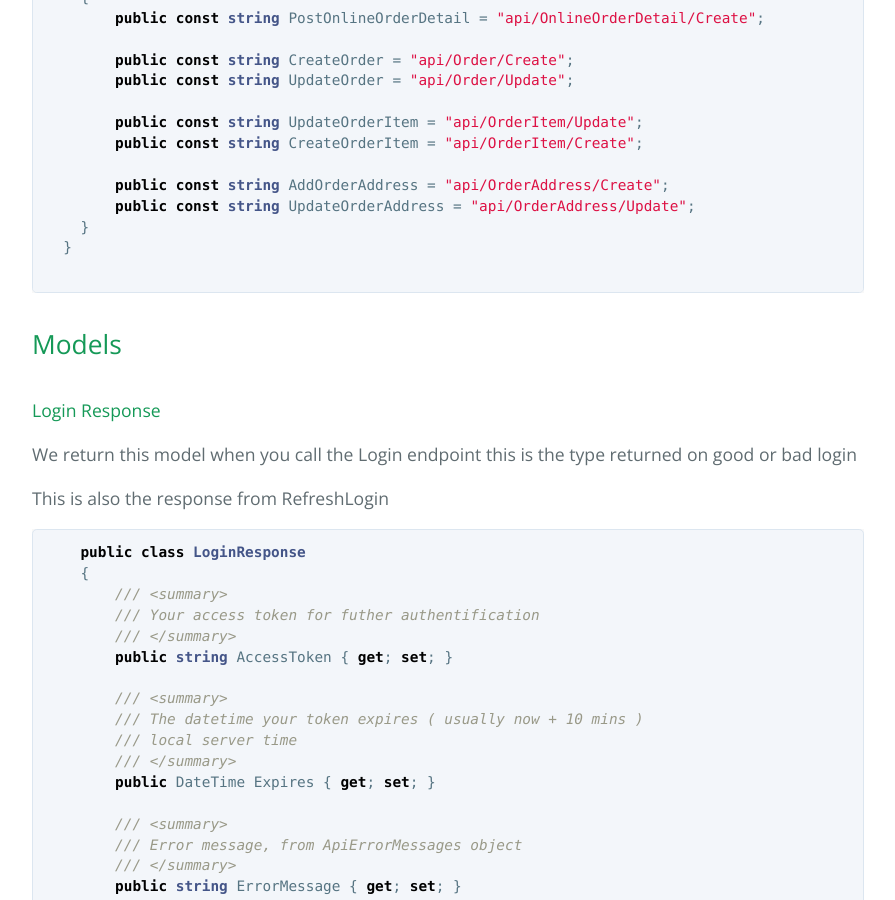
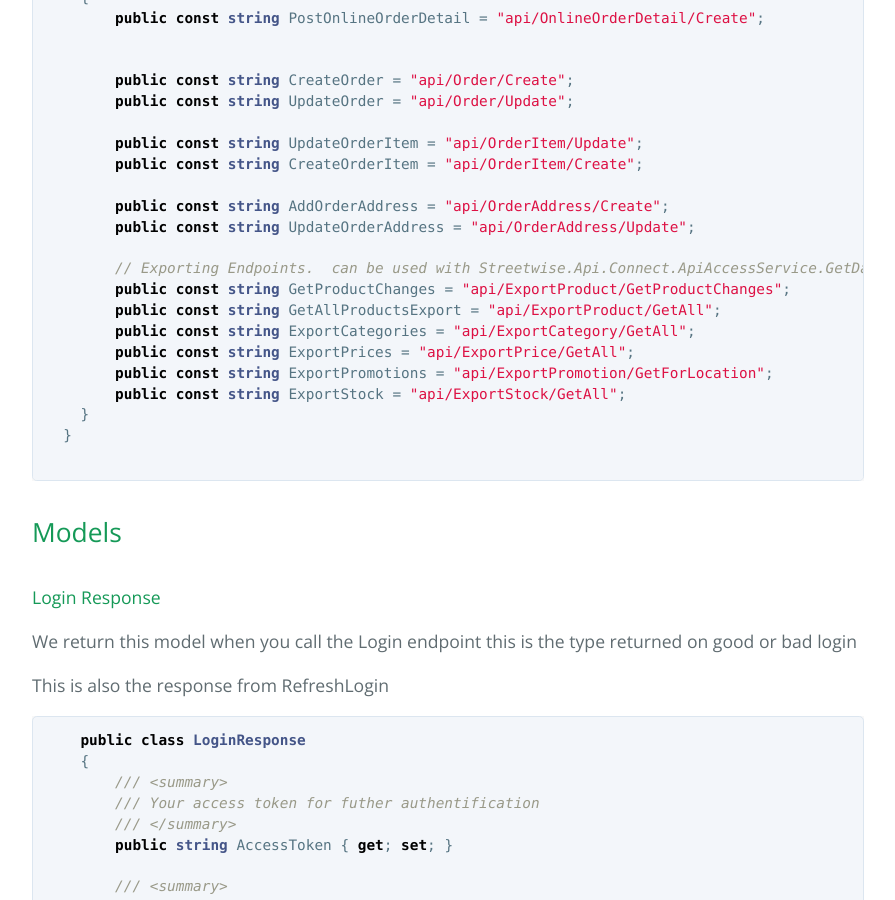
Before and after one commit to davidparker/streetwise.github.io, a Jekyll site: the page built from index.markdown, in a window 1280 px wide and 900 px high, scrolled down 1989 px. Shown: the whole window, without its empty margins (192-1087 px from the left). Built offline with Jekyll 4.4.1, drawn with Linux system fonts in a browser that asks for light colours; our own code applies the rules of GitHub Pages for plain Markdown files.

Commit message:
Update docs and project files

```diff
--- a/_includes/page-header.html
+++ b/_includes/page-header.html
@@ -1,7 +1,7 @@
 <section class="page-header">
   <h1 class="project-name">{{ site.title }}</h1>
   <h2 class="project-tagline">{{ site.tagline }}</h2>
-  <a href="Streetwise.Api.Connect.Release.zip" class="btn">Download Connect .zip</a>
+  <a href="Streetwise.Api.Connect.1.0.5.Release.zip" class="btn">Download Connect .zip</a>
   <a href="Streetwise.Connect.Release.Src.zip" class="btn">Download Connect Src</a>
   <a href="Nop.Plugin.Misc.TestStreetwiseApi.zip" class="btn">Download Example Plugin .zip</a>
 </section>
--- a/index.markdown
+++ b/index.markdown
@@ -76,6 +76,7 @@ The client provides some models that provide information directly, if needed.
     {
         public const string PostOnlineOrderDetail = "api/OnlineOrderDetail/Create";
 
+
         public const string CreateOrder = "api/Order/Create";
         public const string UpdateOrder = "api/Order/Update";
 
@@ -84,6 +85,14 @@ The client provides some models that provide information directly, if needed.
 
         public const string AddOrderAddress = "api/OrderAddress/Create";
         public const string UpdateOrderAddress = "api/OrderAddress/Update";
+
+        // Exporting Endpoints.  can be used with Streetwise.Api.Connect.ApiAccessService.GetData
+        public const string GetProductChanges = "api/ExportProduct/GetProductChanges";
+        public const string GetAllProductsExport = "api/ExportProduct/GetAll";
+        public const string ExportCategories = "api/ExportCategory/GetAll";
+        public const string ExportPrices = "api/ExportPrice/GetAll";
+        public const string ExportPromotions = "api/ExportPromotion/GetForLocation";
+        public const string ExportStock = "api/ExportStock/GetAll";
     }
   }
 
```
Also changed, not shown: 3 other files.
